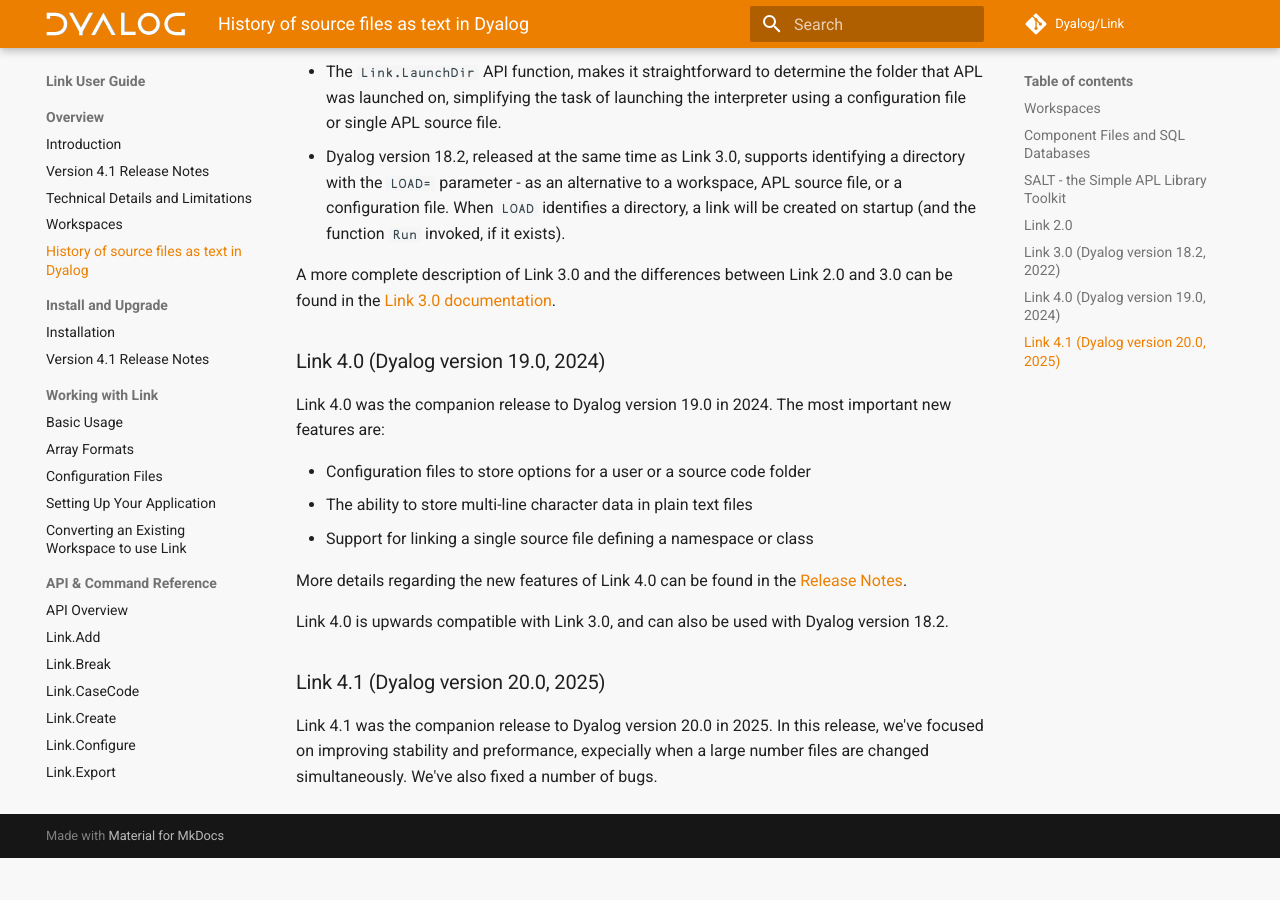
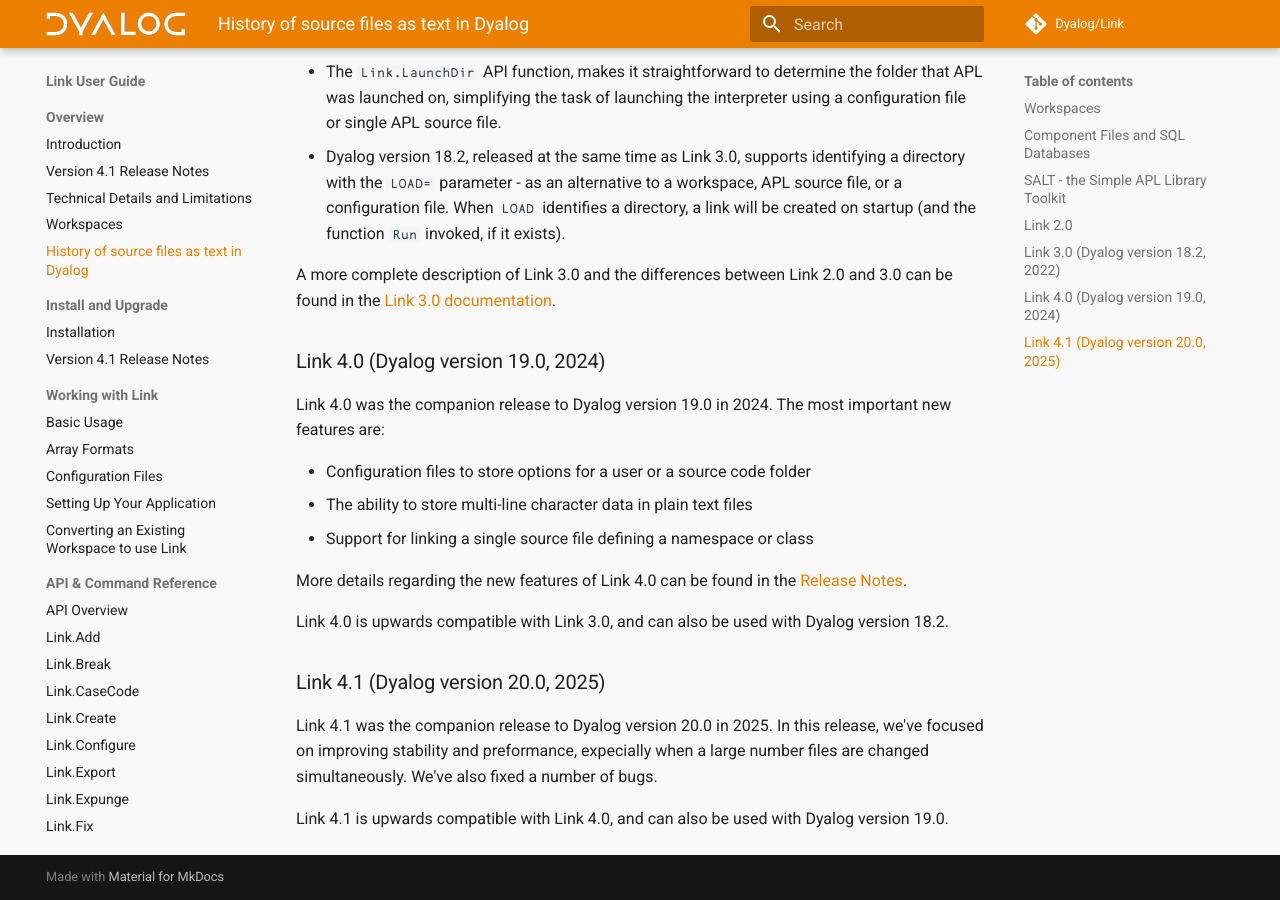
Before and after one commit to Dyalog/link, an MkDocs documentation site: the page built from docs/Discussion/History.md, in a window 1280 px wide and 900 px high, scrolled down 2094 px. Built offline with MkDocs 1.6.1 and Material for MkDocs 9.7.7, drawn with Linux system fonts in a browser that asks for light colours; comment, search, counter and statistics services are not loaded; the version menu is left out; before the commit the page ends 2952 px from its top, so only the background shows below that.

Commit message:
Update History and Installation instructions

```diff
--- a/docs/Discussion/History.md
+++ b/docs/Discussion/History.md
@@ -67,3 +67,5 @@
 ### Link 4.1 (Dyalog version 20.0, 2025)
 
 Link 4.1 was the companion release to Dyalog version 20.0 in 2025. In this release, we've focused on improving stability and preformance, expecially when a large number files are changed simultaneously. We've also fixed a number of bugs.
+
+Link 4.1 is upwards compatible with Link 4.0, and can also be used with Dyalog version 19.0.
```
Also changed, not shown: docs/Usage/Installation.md (+1 -1 lines).
